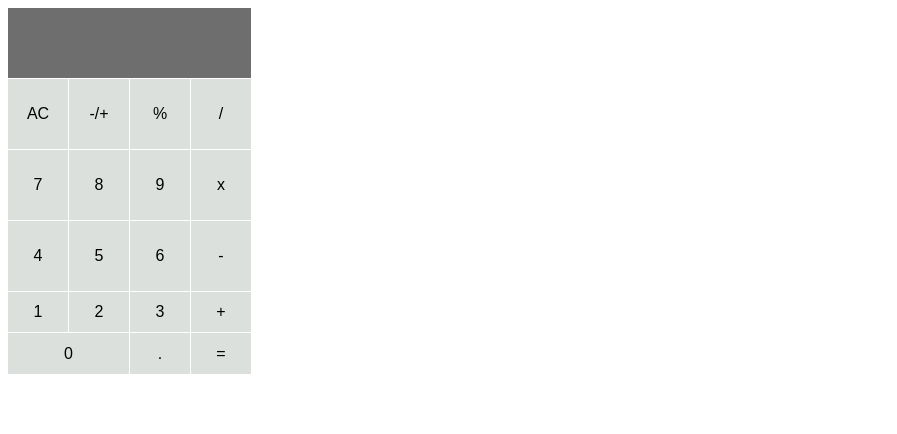
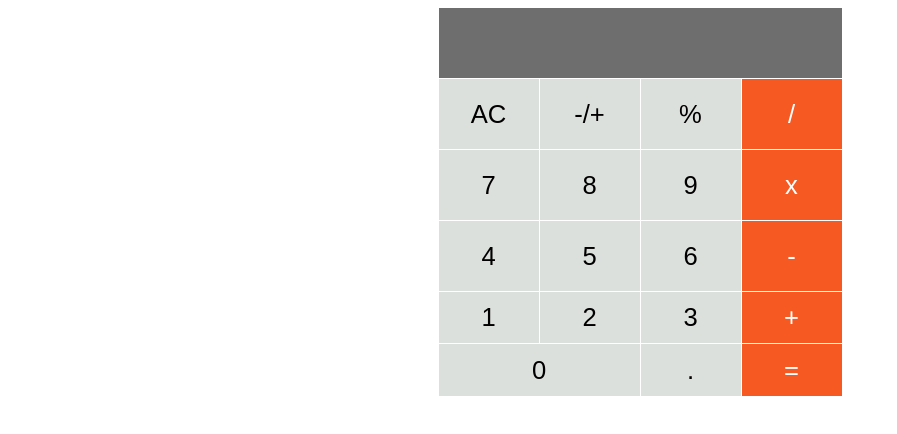
Before and after one commit to jabo-arnold-landry/TheGym_Calculator, a React (Vite) app: page / in a window 1280 px wide. Shown: the top 434 px of the page, without its empty margins (0-897 px from the left). Built offline with nearby package versions, Linux system fonts and the light colour scheme.

Commit message:
feat:Add styles for the operations sections and centered a keypad for calcutor in the middle

```diff
--- a/src/index.css
+++ b/src/index.css
@@ -1,7 +1,9 @@
 .numbers {
   display: grid;
   gap: 1px;
-  grid-template-columns: repeat(4, 60px);
+  grid-template-columns: repeat(4, 100px);
+  justify-content: center;
+  align-content: center;
   grid-template-rows: repeat(4, 70px);
 }
 .zero {
@@ -14,7 +16,7 @@ button {
   border-collapse: collapse;
   border: none;
   background-color: rgb(220, 224, 220);
-  font-size: 1rem;
+  font-size: 1.6rem;
 }
 button:is(:hover, :focus-visible) {
   background-color: rgb(197, 202, 197);
@@ -33,3 +35,11 @@ button:is(:hover, :focus-visible) {
   padding: 0.9rem 0.2rem;
   font-size: 2rem;
 }
+.operations {
+  background-color: rgba(245, 72, 10, 0.9);
+  color: white;
+}
+.operations:is(:hover, :focus-visible) {
+  transition: all 0.2s ease-in-out;
+  background-color: rgb(245, 129, 87);
+}
```
